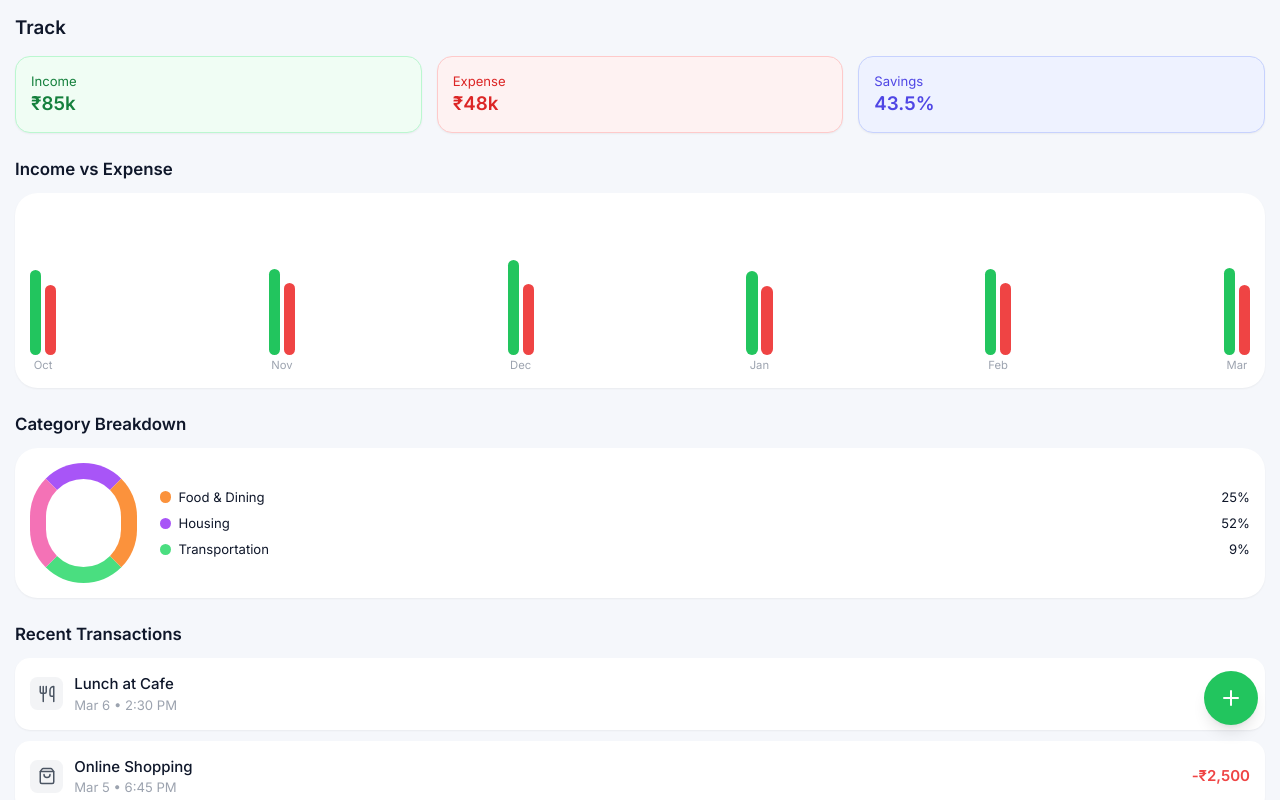
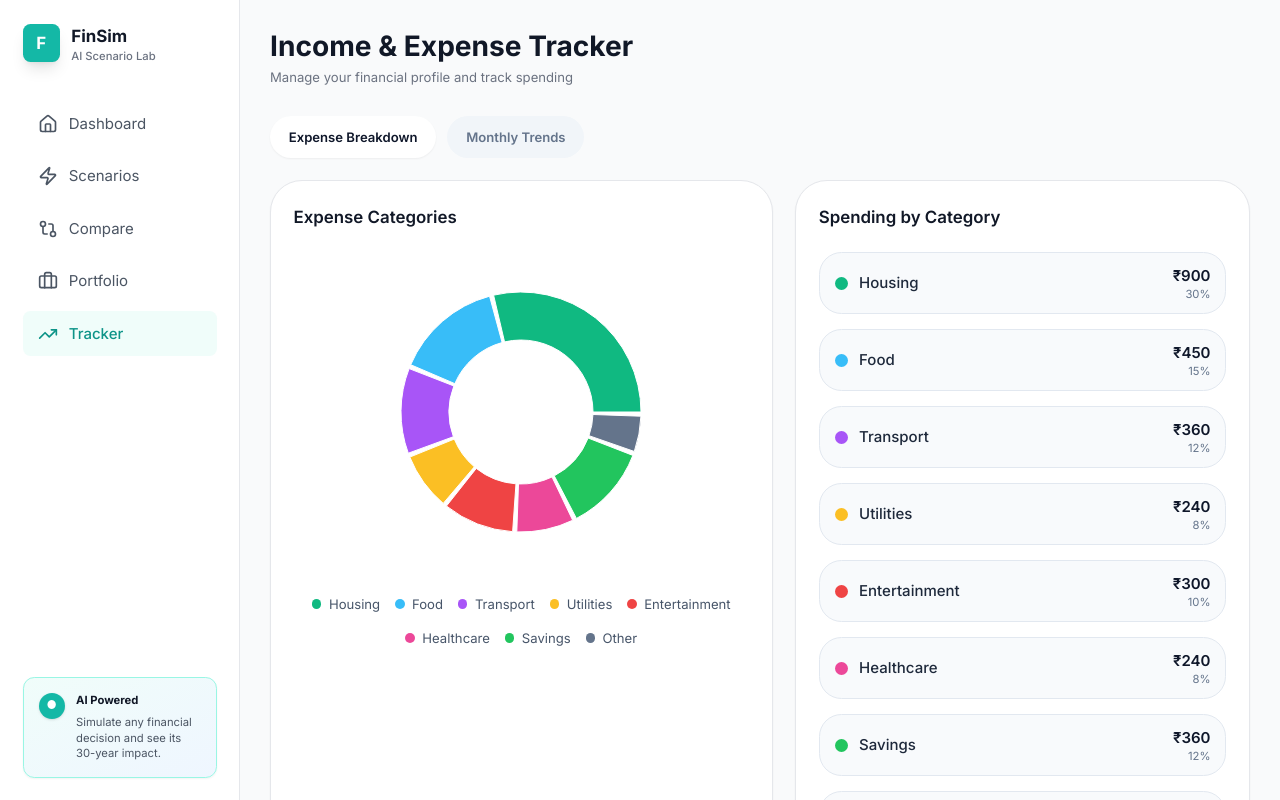
Before and after one commit to pawarprathmesh2025/Fintech-Ai-Platform, a React app in the folder Frontend/: page /tracker in a window 1280 px wide. Shown: the top 800 px of the page. Built offline with nearby package versions, Linux system fonts and the light colour scheme; the HTML template or start-up script is replaced by a standard one.

Commit message:
added tracker page

```diff
--- a/Frontend/src/components/TrackPage.jsx
+++ b/Frontend/src/components/TrackPage.jsx
@@ -1,212 +1,141 @@
 import React, { useState } from "react";
-import { Home, BarChart2, Target, Folder, User, Plus, Utensils, ShoppingBag, Wallet, CreditCard, ShoppingCart } from "lucide-react";
+import { ResponsiveContainer, BarChart, Bar, XAxis, YAxis, CartesianGrid, Tooltip, Legend, PieChart, Pie, Cell } from "recharts";
+import Sidebar from "./Sidebar";
+
+const expenseCategories = [
+  { name: "Housing", amount: 900, percentage: "30%", color: "#10b981" },
+  { name: "Food", amount: 450, percentage: "15%", color: "#38bdf8" },
+  { name: "Transport", amount: 360, percentage: "12%", color: "#a855f7" },
+  { name: "Utilities", amount: 240, percentage: "8%", color: "#fbbf24" },
+  { name: "Entertainment", amount: 300, percentage: "10%", color: "#ef4444" },
+  { name: "Healthcare", amount: 240, percentage: "8%", color: "#ec4899" },
+  { name: "Savings", amount: 360, percentage: "12%", color: "#22c55e" },
+  { name: "Other", amount: 150, percentage: "5%", color: "#64748b" },
+];
+
+const monthlyData = [
+  { month: "Jan", income: 4800, expenses: 3000 },
+  { month: "Feb", income: 4700, expenses: 2900 },
+  { month: "Mar", income: 5200, expenses: 3100 },
+  { month: "Apr", income: 5100, expenses: 3050 },
+  { month: "May", income: 4950, expenses: 2950 },
+  { month: "Jun", income: 5050, expenses: 3000 },
+  { month: "Jul", income: 4700, expenses: 2920 },
+  { month: "Aug", income: 5100, expenses: 2850 },
+  { month: "Sep", income: 5000, expenses: 2950 },
+  { month: "Oct", income: 5200, expenses: 3100 },
+  { month: "Nov", income: 5100, expenses: 3050 },
+  { month: "Dec", income: 5300, expenses: 3200 },
+];
+
+const donutData = expenseCategories.map((category) => ({ name: category.name, value: category.amount, color: category.color }));
 
 export default function TrackPage() {
-  const [showModal, setShowModal] = useState(false);
-  const [amount, setAmount] = useState("");
-
-  const [chartData, setChartData] = useState([
-    { m: "Oct", inc: 85000, exp: 70000 },
-    { m: "Nov", inc: 86000, exp: 72000 },
-    { m: "Dec", inc: 95000, exp: 71000 },
-    { m: "Jan", inc: 84000, exp: 69000 },
-    { m: "Feb", inc: 86000, exp: 72000 },
-    { m: "Mar", inc: 87000, exp: 70000 },
-  ]);
+  const [activeTab, setActiveTab] = useState("expense");
 
   return (
-    <div className="min-h-screen bg-[#f5f7fb] font-poppins flex flex-col justify-between">
-
-      {/* Content */}
-      <div className="p-4 pb-24">
-
-        {/* Header */}
-        <h2 className="text-xl font-semibold mb-4">Track</h2>
-
-        {/* Top Cards */}
-        <div className="grid md:grid-cols-3 gap-4 mb-6">
-          <TopCard title="Income" value="₹85k" color="green" />
-          <TopCard title="Expense" value="₹48k" color="red" />
-          <TopCard title="Savings" value="43.5%" color="blue" />
+    <div className="flex bg-white min-h-screen">
+      <Sidebar />
+      <div className="ml-64 flex-1 bg-gray-50 min-h-screen p-8 pb-12">
+        <div className="mb-8">
+          <h1 className="text-3xl font-bold text-gray-900">Income & Expense Tracker</h1>
+          <p className="text-sm text-gray-500 mt-1">Manage your financial profile and track spending</p>
         </div>
 
-        {/* Chart */}
-        <h3 className="text-lg font-semibold mb-3">Income vs Expense</h3>
-
-        <div className="bg-white rounded-3xl p-4 shadow-sm mb-6">
-          <div className="flex items-end justify-between h-44 gap-2">
-            {chartData.map((item) => (
-              <div key={item.m} className="relative flex flex-col items-center gap-1 group">
-
-                {/* Bigger Tooltip */}
-                <div className="absolute -top-20 left-1/2 -translate-x-1/2 hidden group-hover:block bg-white shadow-lg rounded-xl px-4 py-3 text-sm w-36">
-                  <p className="font-medium">{item.m}</p>
-                  <p className="text-green-500">income: {item.inc}</p>
-                  <p className="text-red-500">expense: {item.exp}</p>
+        <div className="flex flex-wrap gap-3 mb-6">
+          <button
+            onClick={() => setActiveTab("expense")}
+            className={`rounded-full px-5 py-3 text-sm font-semibold transition ${
+              activeTab === "expense"
+                ? "bg-white text-slate-900 shadow-sm"
+                : "bg-slate-100 text-slate-500 hover:bg-slate-200"
+            }`}
+          >
+            Expense Breakdown
+          </button>
+          <button
+            onClick={() => setActiveTab("monthly")}
+            className={`rounded-full px-5 py-3 text-sm font-semibold transition ${
+              activeTab === "monthly"
+                ? "bg-white text-slate-900 shadow-sm"
+                : "bg-slate-100 text-slate-500 hover:bg-slate-200"
+            }`}
+          >
+            Monthly Trends
+          </button>
         </div>
 
-                <div className="flex items-end gap-1">
-                  <div className="w-3 bg-green-500 rounded-lg" style={{ height: item.inc / 1000 }}></div>
-                  <div className="w-3 bg-red-500 rounded-lg" style={{ height: item.exp / 1000 }}></div>
+        {activeTab === "expense" ? (
+          <div className="grid grid-cols-1 xl:grid-cols-[1.05fr_0.95fr] gap-6">
+            <div className="rounded-[32px] border border-gray-200 bg-white p-6 shadow-sm">
+              <p className="text-lg font-semibold text-gray-900 mb-6">Expense Categories</p>
+              <div className="flex flex-col items-center">
+                <div className="w-full max-w-md">
+                  <ResponsiveContainer width="100%" height={320}>
+                    <PieChart>
+                      <Pie data={donutData} dataKey="value" innerRadius={72} outerRadius={120} paddingAngle={2}>
+                        {donutData.map((entry) => (
+                          <Cell key={entry.name} fill={entry.color} />
+                        ))}
+                      </Pie>
+                    </PieChart>
+                  </ResponsiveContainer>
                 </div>
-                <span className="text-xs text-gray-400">{item.m}</span>
+              </div>
+              <div className="mt-6 flex flex-wrap justify-center gap-4 text-sm text-slate-600">
+                {donutData.map((entry) => (
+                  <div key={entry.name} className="flex items-center gap-2">
+                    <span className="inline-flex h-2.5 w-2.5 rounded-full" style={{ backgroundColor: entry.color }} />
+                    <span>{entry.name}</span>
                   </div>
                 ))}
               </div>
             </div>
 
-        {/* Category Breakdown */}
-        <h2 className="text-lg font-semibold mb-3">Category Breakdown</h2>
-
-        <div className="bg-white rounded-3xl p-4 shadow-sm flex items-center gap-6">
-          <div className="relative w-32 h-32">
-            <div className="w-full h-full rounded-full border-[16px] border-purple-500 border-r-orange-400 border-b-green-400 border-l-pink-400"></div>
+            <div className="rounded-[32px] border border-gray-200 bg-white p-6 shadow-sm">
+              <p className="text-lg font-semibold text-gray-900 mb-6">Spending by Category</p>
+              <div className="space-y-4">
+                {expenseCategories.map((item) => (
+                  <div key={item.name} className="flex items-center justify-between gap-4 rounded-3xl border border-slate-200 bg-slate-50 px-4 py-3">
+                    <div className="flex items-center gap-3">
+                      <span className="inline-flex h-3.5 w-3.5 rounded-full" style={{ backgroundColor: item.color }} />
+                      <span className="font-medium text-slate-800">{item.name}</span>
                     </div>
-
-          <div className="text-sm w-full space-y-2">
-            <Legend color="bg-orange-400" label="Food & Dining" value="25%" />
-            <Legend color="bg-purple-500" label="Housing" value="52%" />
-            <Legend color="bg-green-400" label="Transportation" value="9%" />
+                    <div className="text-right">
+                      <p className="font-semibold text-slate-900">₹{item.amount}</p>
+                      <p className="text-xs text-slate-500">{item.percentage}</p>
                     </div>
                   </div>
-
-        {/* Transactions */}
-        <h2 className="text-lg font-semibold mt-6 mb-3">Recent Transactions</h2>
-
-        <div className="space-y-3">
-          <Transaction title="Lunch at Cafe" time="Mar 6 • 2:30 PM" amount="-₹850" type="expense" />
-          <Transaction title="Online Shopping" time="Mar 5 • 6:45 PM" amount="-₹2,500" type="expense" />
-          <Transaction title="Monthly Salary" time="Mar 1 • 12:00 AM" amount="+₹85,000" type="income" />
-          <Transaction title="Home Loan EMI" time="Mar 1 • 9:00 AM" amount="-₹25,000" type="expense" />
-          <Transaction title="Grocery Shopping" time="Feb 28 • 7:15 PM" amount="-₹3,500" type="expense" />
+                ))}
+              </div>
+              <div className="mt-6 border-t border-slate-200 pt-4 flex items-center justify-between text-sm font-semibold text-slate-900">
+                <span>Total Monthly</span>
+                <span>₹3,000</span>
               </div>
             </div>
-
-      {/* Floating Button */}
-      <button onClick={() => setShowModal(true)} className="fixed bottom-20 right-6 bg-green-500 text-white p-4 rounded-full shadow-lg">
-        <Plus />
-      </button>
-
-      {/* Bigger Modal */}
-      {showModal && (
-        <div className="fixed inset-0 bg-black/30 flex items-center justify-center">
-          <div className="bg-white p-8 rounded-2xl w-96">
-            <h2 className="text-lg font-semibold mb-4">Add Transaction</h2>
-            <input
-              type="number"
-              placeholder="Enter amount"
-              value={amount}
-              onChange={(e) => setAmount(e.target.value)}
-              className="w-full border p-3 rounded-lg mb-4"
-            />
-            <div className="flex gap-3">
-              <button
-                onClick={() => {
-                  const updated = [...chartData];
-                  updated[updated.length - 1].inc += Number(amount);
-                  setChartData(updated);
-                  setShowModal(false);
-                  setAmount("");
-                }}
-                className="flex-1 bg-green-500 text-white py-3 rounded-lg"
-              >
-                Add Income
-              </button>
-
-              <button
-                onClick={() => {
-                  const updated = [...chartData];
-                  updated[updated.length - 1].exp += Number(amount);
-                  setChartData(updated);
-                  setShowModal(false);
-                  setAmount("");
-                }}
-                className="flex-1 bg-red-500 text-white py-3 rounded-lg"
-              >
-                Add Expense
-              </button>
           </div>
-
-            <button onClick={() => setShowModal(false)} className="mt-4 text-sm text-gray-400">
-              Cancel
-            </button>
+        ) : (
+          <div className="rounded-[32px] border border-gray-200 bg-white p-6 shadow-sm">
+            <div className="mb-6">
+              <p className="text-lg font-semibold text-gray-900">Monthly Income vs Expenses</p>
+              <p className="text-sm text-slate-500 mt-1">2026 projected trend</p>
+            </div>
+            <div className="w-full h-[420px]">
+              <ResponsiveContainer width="100%" height="100%">
+                <BarChart data={monthlyData} margin={{ top: 8, right: 24, left: -16, bottom: 0 }}>
+                  <CartesianGrid strokeDasharray="3 3" stroke="#e5e7eb" vertical={false} />
+                  <XAxis dataKey="month" axisLine={false} tickLine={false} tick={{ fill: '#64748b', fontSize: 11 }} />
+                  <YAxis axisLine={false} tickLine={false} tick={{ fill: '#64748b', fontSize: 11 }} tickFormatter={(value) => `₹${value / 1000}k`} />
+                  <Tooltip formatter={(value) => [`₹${value.toLocaleString()}`, '']} cursor={{ fill: 'rgba(148,163,184,0.08)' }} />
+                  <Legend verticalAlign="bottom" height={36} iconType="circle" wrapperStyle={{ fontSize: 12, color: '#0f172a' }} />
+                  <Bar dataKey="income" name="Income" fill="#10b981" radius={[10, 10, 0, 0]} barSize={28} />
+                  <Bar dataKey="expenses" name="Expenses" fill="#ef4444" radius={[10, 10, 0, 0]} barSize={28} />
+                </BarChart>
+              </ResponsiveContainer>
             </div>
           </div>
         )}
-
-      {/* Bottom Nav */}
-      <div className="bg-white rounded-t-3xl p-3 flex justify-around items-center shadow-lg">
-        <NavItem icon={<Home size={20} />} label="Home" />
-        <NavItem icon={<BarChart2 size={20} />} label="Track" active />
-        <NavItem icon={<Target size={20} />} label="Simulate" />
-        <NavItem icon={<Folder size={20} />} label="Scenarios" />
-        <NavItem icon={<User size={20} />} label="Profile" />
       </div>
-
     </div>
   );
 }
-
-function Transaction({ title, time, amount, type }) {
-  const getIcon = () => {
-    if (title.includes("Lunch")) return <Utensils size={18} />;
-    if (title.includes("Shopping")) return <ShoppingBag size={18} />;
-    if (title.includes("Salary")) return <Wallet size={18} />;
-    if (title.includes("Loan")) return <CreditCard size={18} />;
-    if (title.includes("Grocery")) return <ShoppingCart size={18} />;
-    return <Wallet size={18} />;
-  };
-
-  return (
-    <div className="bg-white p-4 rounded-2xl shadow-sm flex justify-between items-center">
-      <div className="flex items-center gap-3">
-        <div className="p-2 bg-gray-100 rounded-lg text-gray-600">
-          {getIcon()}
-        </div>
-        <div>
-          <p className="font-medium">{title}</p>
-          <p className="text-sm text-gray-400">{time}</p>
-        </div>
-      </div>
-      <p className={`font-semibold ${type === "income" ? "text-green-500" : "text-red-500"}`}>
-        {amount}
-      </p>
-    </div>
-  );
-}
-
-function Legend({ color, label, value }) {
-  return (
-    <div className="flex items-center justify-between">
-      <div className="flex items-center gap-2">
-        <span className={`w-3 h-3 rounded-full ${color}`}></span>
-        <span>{label}</span>
-      </div>
-      <span>{value}</span>
-    </div>
-  );
-}
-
-function TopCard({ title, value, color }) {
-  const styles = {
-    green: "bg-green-50 border border-green-200 text-green-700",
-    red: "bg-red-50 border border-red-200 text-red-600",
-    blue: "bg-indigo-50 border border-indigo-200 text-indigo-600",
-  };
-
-  return (
-    <div className={`p-4 rounded-2xl ${styles[color]} shadow-sm`}>
-      <p className="text-sm">{title}</p>
-      <h2 className="text-xl font-semibold">{value}</h2>
-    </div>
-  );
-}
-
-function NavItem({ icon, label, active }) {
-  return (
-    <div className={`flex flex-col items-center text-xs ${active ? "text-green-500" : "text-gray-400"}`}>
-      {icon}
-      <span>{label}</span>
-    </div>
-  );
-}
```
Lines whose indentation alone changed are shown as unchanged.
